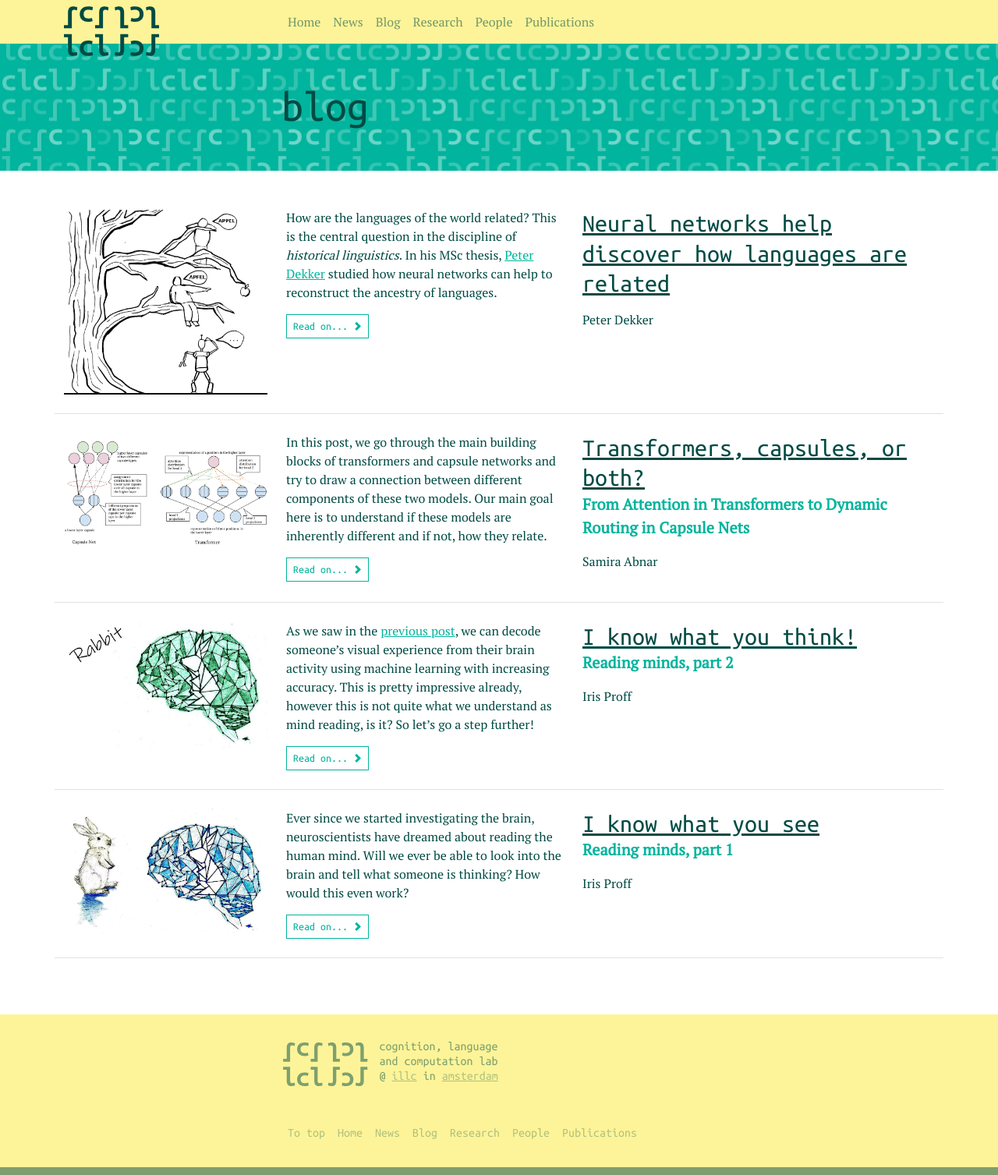
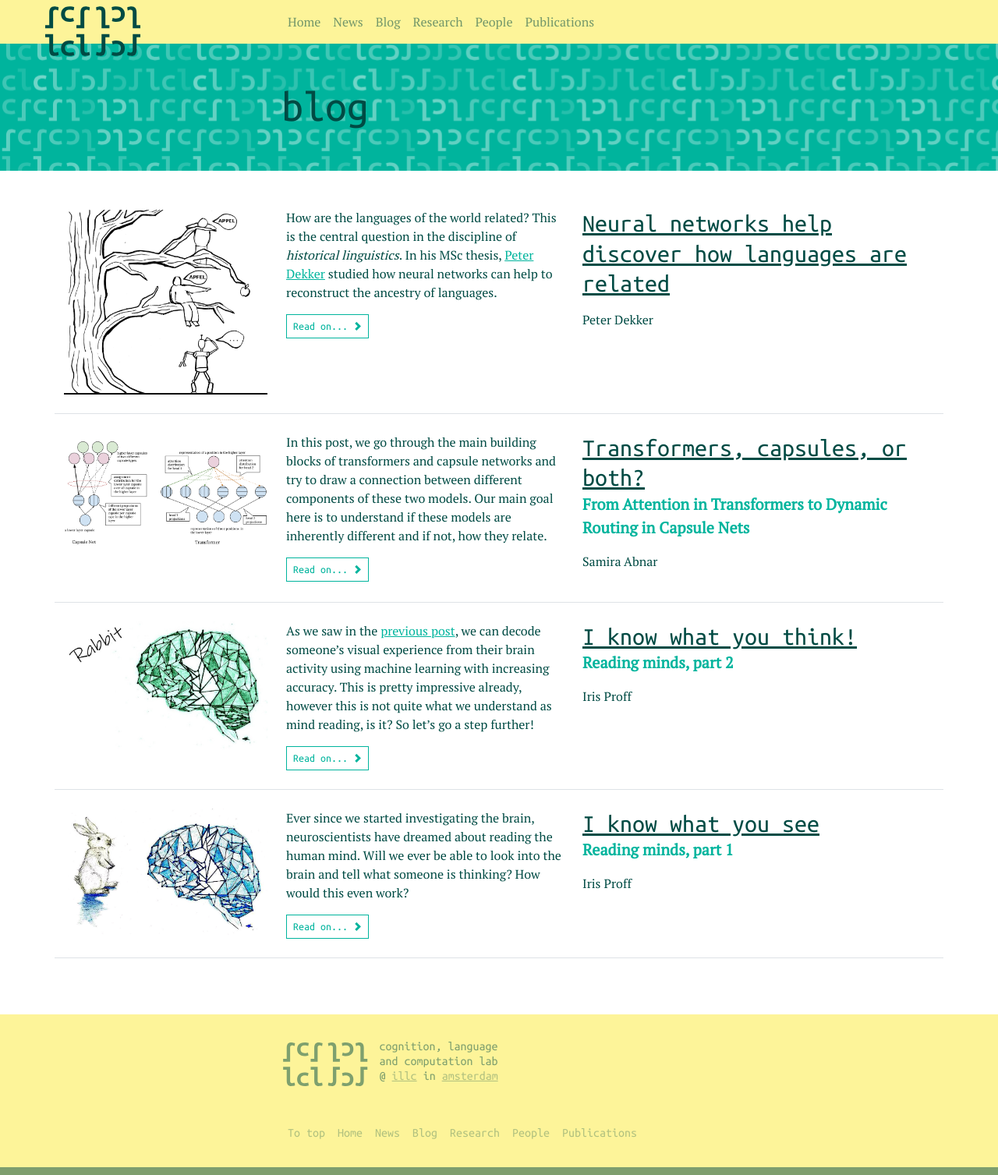
Before and after one commit to clclab/clclab-website, a Jekyll site: the page built from _pages/blog.html, in a window 1280 px wide. Shown: the whole page at 78% size. Built offline with Jekyll 4.4.1, drawn with Linux system fonts in a browser that asks for light colours; a script that is not in the unit is left out.

Commit message:
fix spacing logo

```diff
--- a/_layouts/default.html
+++ b/_layouts/default.html
@@ -8,7 +8,7 @@
     <div class="navbar navbar-light navbar-expand-sm" id="to-top">
       <div class="container">
 
-        <div class="clc-mark ps-md-4">
+        <div class="clc-mark">
           <div>{% include clc.svg %}</div>
         </div>
 
```
